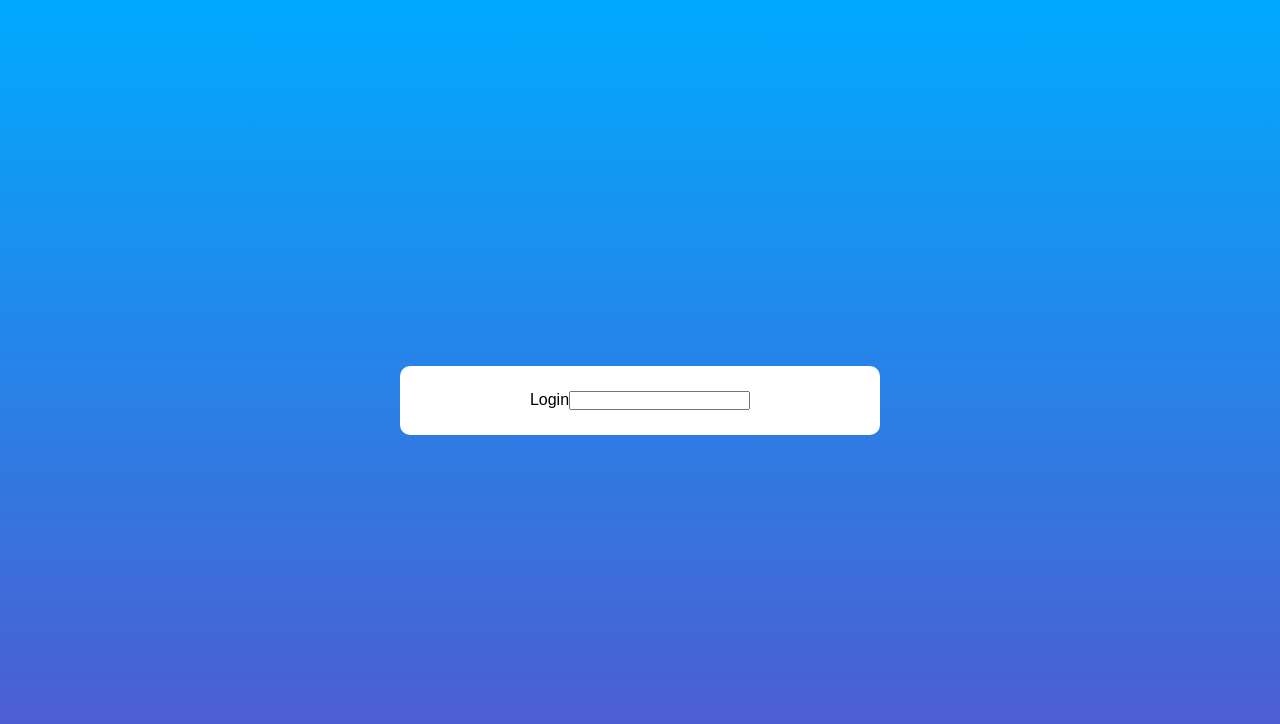
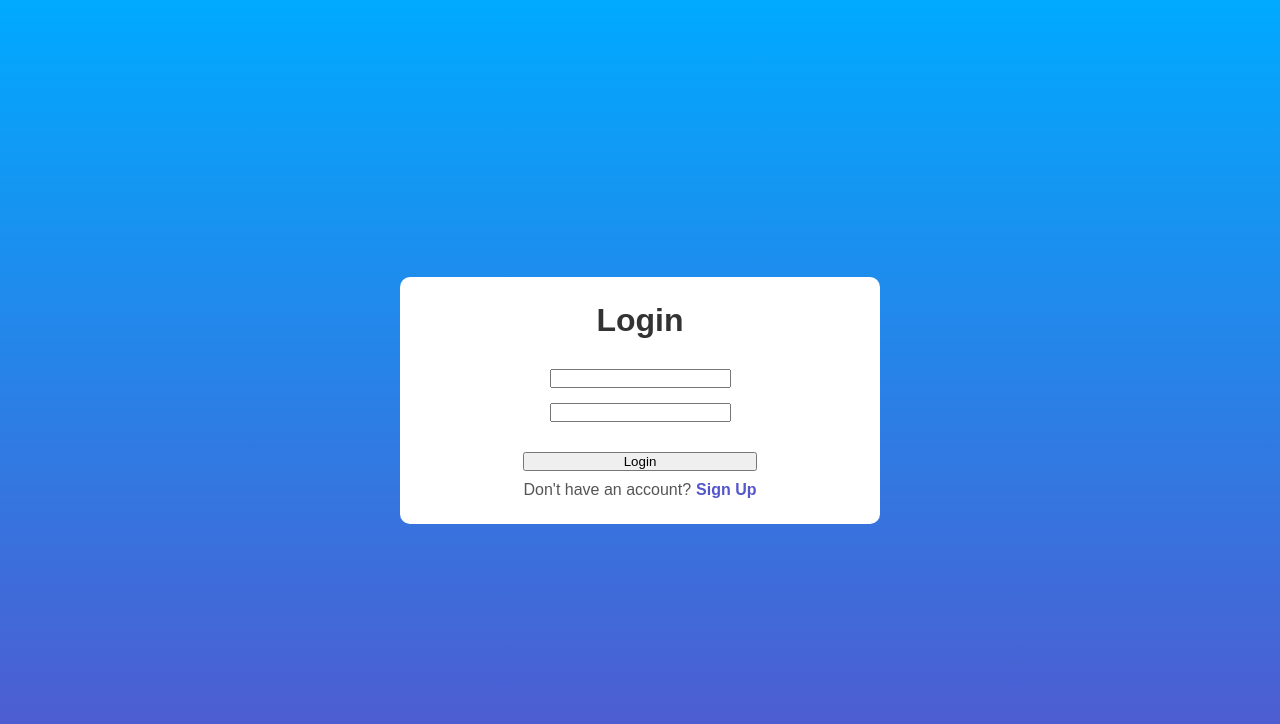
Before and after one commit to N-eeraj/neumorphic-form, a React (Vite) app: page / in a window 1280 px wide. Shown: the top 724 px of the page. Built offline with nearby package versions, Linux system fonts and the light colour scheme.

Commit message:
Added form components template & form styles

```diff
--- a/src/components/forms/Login.jsx
+++ b/src/components/forms/Login.jsx
@@ -1,9 +1,30 @@
+import formStyles from '@styles/form.module.css'
+
 const Login = () => {
   return (
-    <div>
-      Login
-      <input />
-    </div>
+    <>
+      <h3 className={formStyles.heading}>
+        Login
+      </h3>
+
+      <div className={formStyles.inputContainer}>
+        <input type="text" />
+        <input type="password" />
+      </div>
+
+      <div className={formStyles.actionsContainer}>
+        <button>
+          Login
+        </button>
+
+        <div className={formStyles.switchText}>
+          Don't have an account?
+          <span className={formStyles.switchButton}>
+            Sign Up
+          </span>
+        </div>
+      </div>
+    </>
   )
 }
 
--- a/src/components/forms/Register.jsx
+++ b/src/components/forms/Register.jsx
@@ -1,9 +1,31 @@
+import formStyles from '@styles/form.module.css'
+
 const Register = () => {
   return (
-    <div>
-      Register
-      <input />
-    </div>
+    <>
+      <h3 className={formStyles.heading}>
+        Register
+      </h3>
+
+      <div className={formStyles.inputContainer}>
+        <input type="text" />
+        <input type="password" />
+        <input type="password" />
+      </div>
+
+      <div className={formStyles.actionsContainer}>
+        <button>
+          Register
+        </button>
+
+        <div className={formStyles.switchText}>
+          Already have an account?
+          <span className={formStyles.switchButton}>
+            Login
+          </span>
+        </div>
+      </div>
+    </>
   )
 }
 
--- /dev/null
+++ b/src/styles/form.module.css
@@ -0,0 +1,31 @@
+.heading {
+    color: #333;
+    font-size: 2rem;
+}
+
+.inputContainer {
+    display: flex;
+    flex-direction: column;
+    row-gap: 15px;
+}
+
+.actionsContainer {
+    display: flex;
+    flex-direction: column;
+    row-gap: 10px;
+}
+
+.switchText {
+    display: flex;
+    column-gap: 5px;
+    color: #555;
+    font-size: 1rem;
+}
+
+.switchButton {
+    background-color: transparent;
+    color: var(--secondary);
+    border: none;
+    font-weight: 600;
+    cursor: pointer;
+}
```
